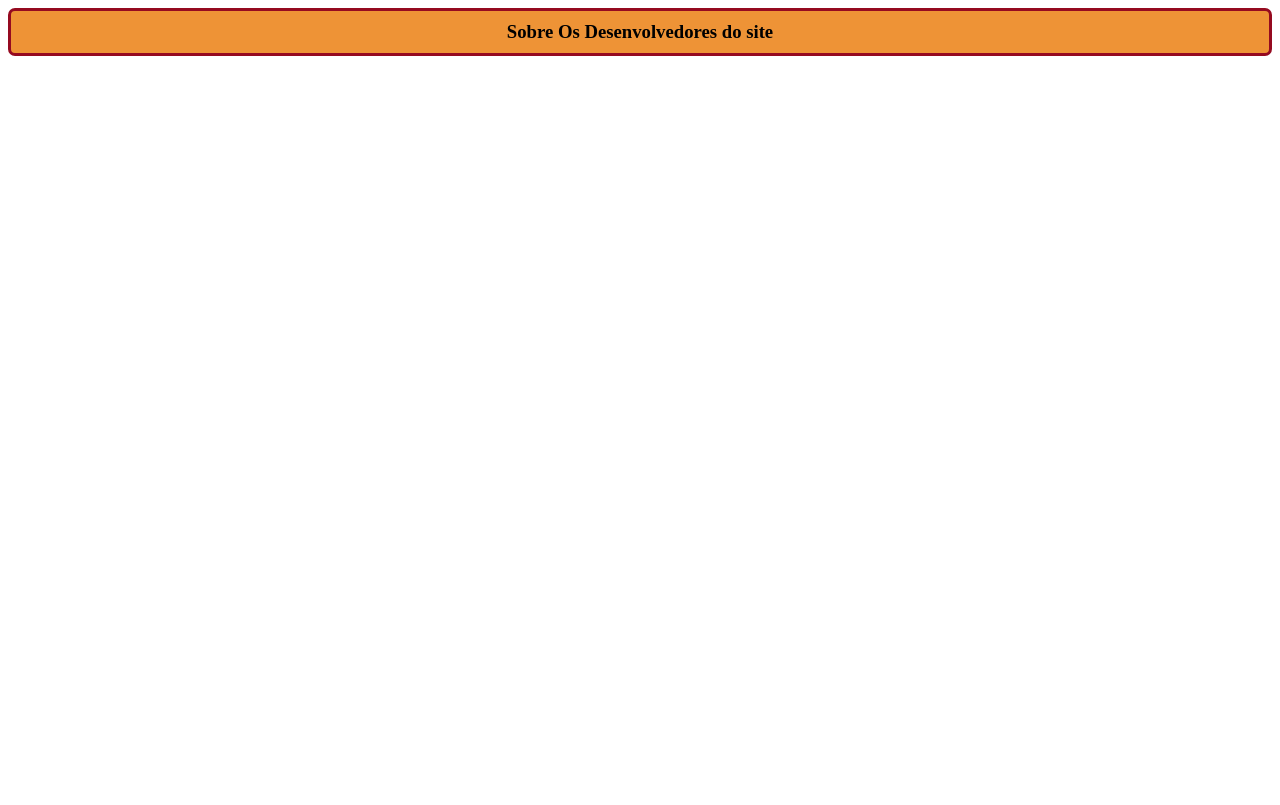
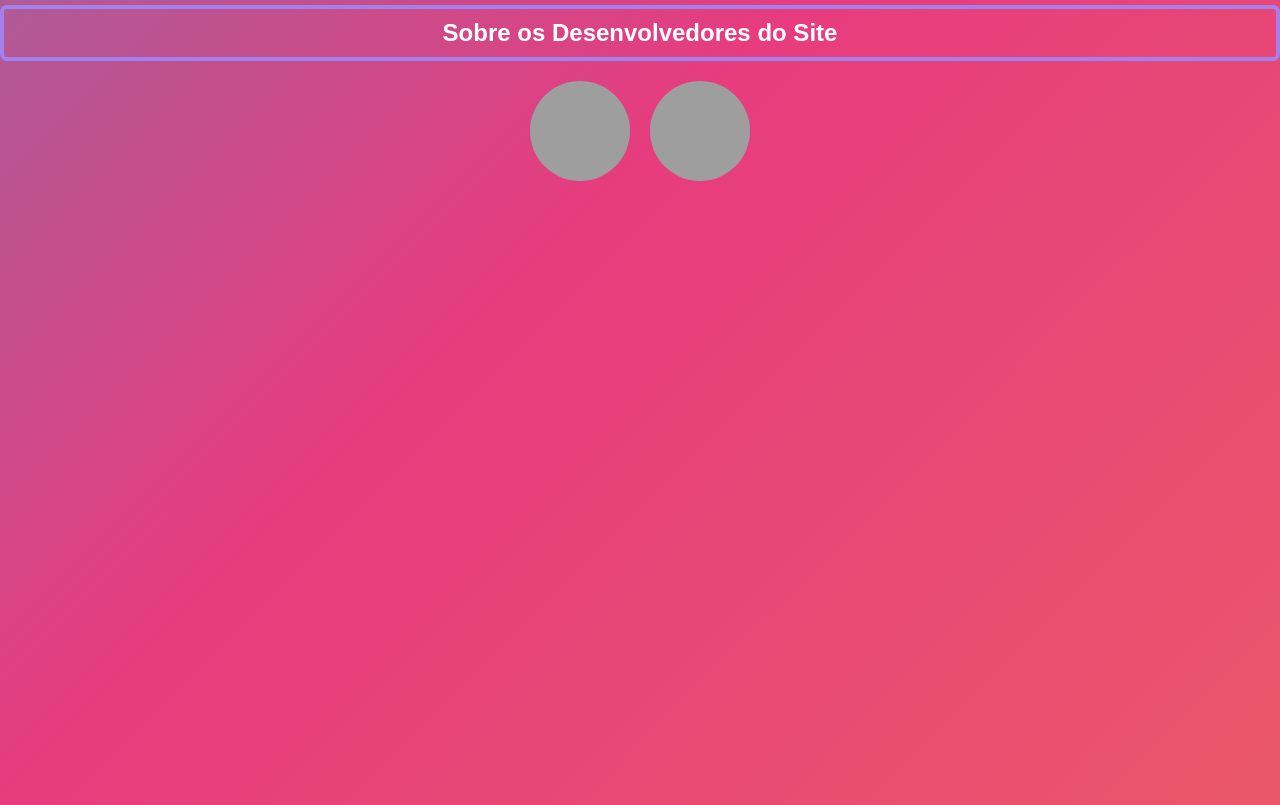
Before and after one commit to Nat232-ops/Sobre-Os-Desenvolvedores-, a plain HTML site: page index.html in a window 1280 px wide. Drawn offline with Linux system fonts and the light colour scheme; grey boxes are pictures that could not be loaded.

Commit message:
Update index.html

```diff
--- a/index.html
+++ b/index.html
@@ -3,24 +3,60 @@
 <head>
   <meta charset="UTF-8">
   <meta name="viewport" content="width=device-width, initial-scale=1.0">
-     <title></title>
+  <title>Sobre os Desenvolvedores</title>
   <style>
-       h3 {
+    body {
+      margin: 0;
+      padding: 0;
+      min-height: 100vh;
+      background: linear-gradient(-45deg, #ee7752, #e73c7e, #23a6d5, #23d5ab);
+      background-size: 400% 400%;
+      animation: gradient 15s ease infinite;
+      font-family: 'Arial', sans-serif;
+      color: white;
+    }
+
+    @keyframes gradient {
+      0% {
+        background-position: 0% 50%;
+      }
+      50% {
+        background-position: 100% 50%;
+      }
+      100% {
+        background-position: 0% 50%;
+      }
+    }
+    h2 {
       text-align: center;
       padding: 10px;
-         background-color: #ee9336;
       border-radius: 7px;
+      border: 4px;
       margin-top: 5px;
-         border: 3px solid
-         #950a20;
-       }
-       body {
-
+      border: 4px solid #a281ed;
     }
 
+    .profile-container {
+      display: flex;
+      justify-content: center;
+      align-items: center;
+      gap: 20px; /* Espaço entre as imagens */
+      margin-top: 20px;
+    }
 
+    .profile-image {
+      width: 100px;
+      height: 100px;
+      border-radius: 50%;
+      object-fit: cover;
+    }
   </style>
 </head>
 <body>
-    <h3>Sobre Os Desenvolvedores do site</h3>
+  <h2>Sobre os Desenvolvedores do Site</h2>
+  <div class="profile-container">
+    <img src="https://i.ibb.co/fGtjFK41/Screenshot-20250414-072959-Gallery.webp" alt="perfil 1" class="profile-image">
+    <img src="https://i.ibb.o/WWRhNh34/Screenshot-20250424-050331-Whats-App.webp" alt="perfil 2" class="profile-image">
+  </div>
 </body>
+</html>
```
Lines whose indentation alone changed are shown as unchanged.
